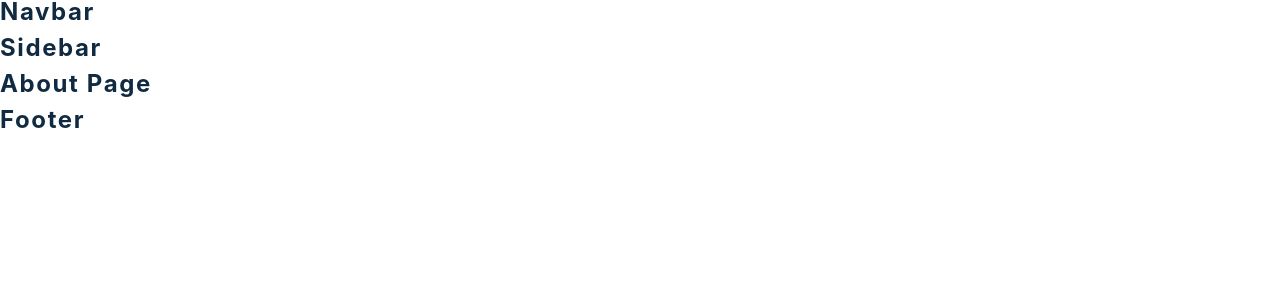
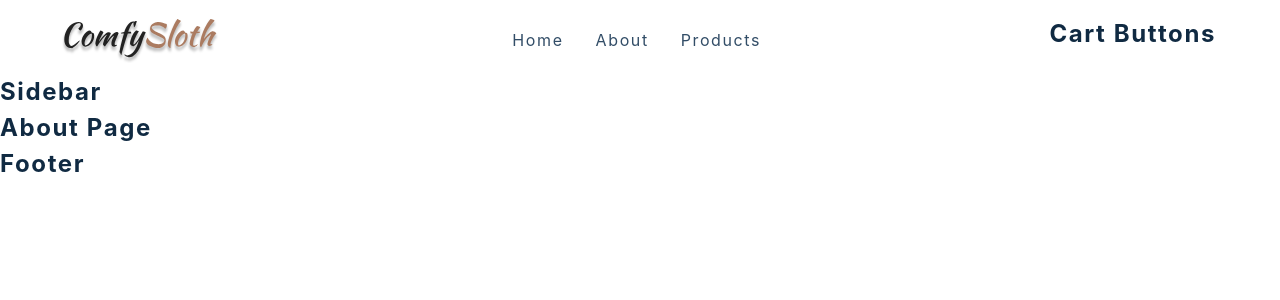
Before and after one commit to ioannis-sporidis/ra-online-store, a React (Create React App) app: page /about in a window 1280 px wide. Shown: the top 300 px of the page. Built offline with nearby package versions, Linux system fonts and the light colour scheme.

Commit message:
Navbar basic setup

```diff
--- a/src/components/Navbar.js
+++ b/src/components/Navbar.js
@@ -1,16 +1,40 @@
-import React from 'react'
-import styled from 'styled-components'
-import logo from '../assets/logo.svg'
-import { FaBars } from 'react-icons/fa'
-import { Link } from 'react-router-dom'
-import { links } from '../utils/constants'
-import CartButtons from './CartButtons'
-import { useProductsContext } from '../context/products_context'
-import { useUserContext } from '../context/user_context'
+import React from 'react';
+import styled from 'styled-components';
+import logo from '../assets/logo.svg';
+import { FaBars } from 'react-icons/fa';
+import { Link } from 'react-router-dom';
+import { links } from '../utils/constants';
+import CartButtons from './CartButtons';
+import { useProductsContext } from '../context/products_context';
+import { useUserContext } from '../context/user_context';
 
 const Nav = () => {
-  return <h4>navbar</h4>
-}
+  return (
+    <NavContainer>
+      <div className='nav-center'>
+        <div className='nav-header'>
+          <Link to='/'>
+            <img src={logo} alt='estia deco' />
+          </Link>
+          <button type='button' className='nav-toggle'>
+            <FaBars />
+          </button>
+        </div>
+        <ul className='nav-links'>
+          {links.map((link) => {
+            const { id, url, text } = link;
+            return (
+              <li key={id}>
+                <Link to={url}>{text}</Link>
+              </li>
+            );
+          })}
+        </ul>
+        <CartButtons />
+      </div>
+    </NavContainer>
+  );
+};
 
 const NavContainer = styled.nav`
   height: 5rem;
@@ -77,6 +101,6 @@
       display: grid;
     }
   }
-`
+`;
 
-export default Nav
+export default Nav;
```
Also changed, not shown: public/manifest.json.
